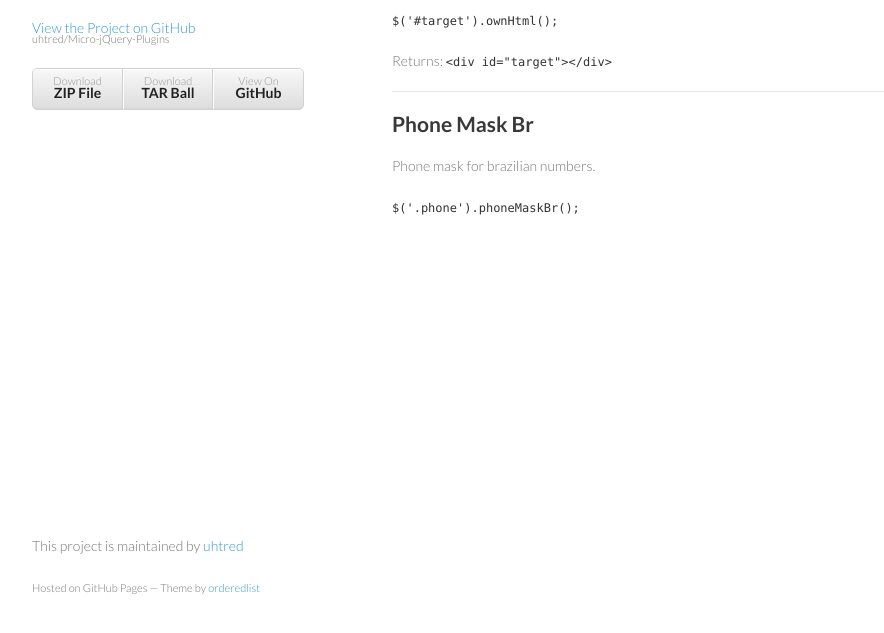
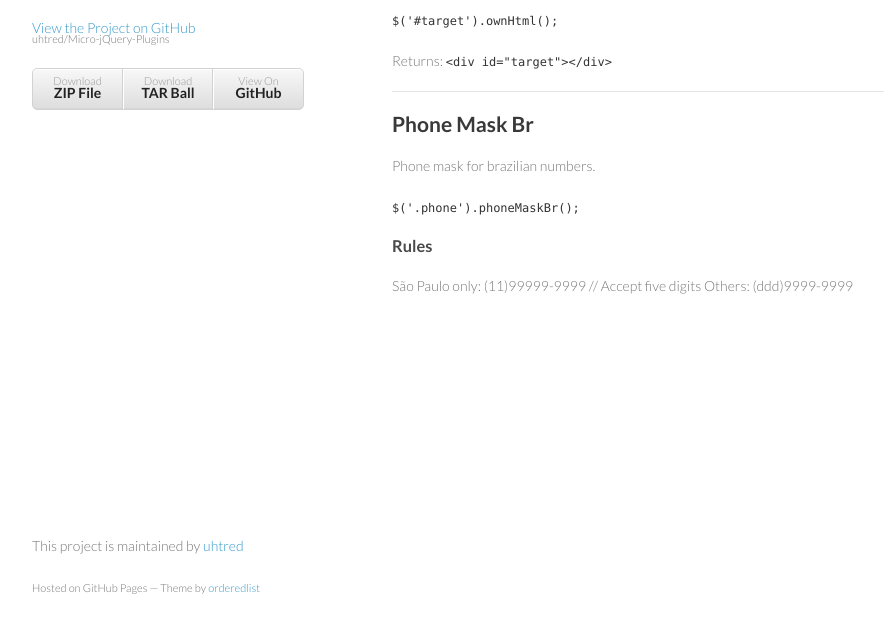
Before and after one commit to uhtred/Micro-jQuery-Plugins, a plain HTML site: page index.html in a window 1280 px wide. Shown: the part 133-766 px from the top of the page, without its empty margins (178-1062 px from the left). Drawn offline with Linux system fonts and the light colour scheme.

Commit message:
Create gh-pages branch via GitHub

```diff
--- a/index.html
+++ b/index.html
@@ -42,6 +42,11 @@
 <p>Phone mask for brazilian numbers.</p>
 
 <p><code>$('.phone').phoneMaskBr();</code></p>
+
+<h3>Rules</h3>
+
+<p>São Paulo only: (11)99999-9999 // Accept five digits
+Others: (ddd)9999-9999</p>
       </section>
       <footer>
         <p>This project is maintained by <a href="https://github.com/uhtred">uhtred</a></p>
--- a/params.json
+++ b/params.json
@@ -1 +1 @@
-{"tagline":"Micro jQuery Plugins","google":"","note":"Don't delete this file! It's used internally to help with page regeneration.","body":"## Own HTML\r\n\r\nGet get the html code of element itself\r\n\r\n`$('#target').ownHtml();`\r\n\r\nReturns: \r\n`<div id=\"target\"></div>`\r\n\r\n\r\n***\r\n\r\n\r\n## Phone Mask Br\r\n\r\nPhone mask for brazilian numbers.\r\n\r\n`$('.phone').phoneMaskBr();`\r\n","name":"Micro jQuery Plugins"}
+{"google":"","body":"## Own HTML\r\n\r\nGet get the html code of element itself\r\n\r\n`$('#target').ownHtml();`\r\n\r\nReturns: \r\n`<div id=\"target\"></div>`\r\n\r\n\r\n***\r\n\r\n\r\n## Phone Mask Br\r\n\r\nPhone mask for brazilian numbers.\r\n\r\n`$('.phone').phoneMaskBr();`\r\n\r\n### Rules\r\nSão Paulo only: (11)99999-9999 // Accept five digits\r\nOthers: (ddd)9999-9999\r\n","note":"Don't delete this file! It's used internally to help with page regeneration.","name":"Micro jQuery Plugins","tagline":"Micro jQuery Plugins"}
```
